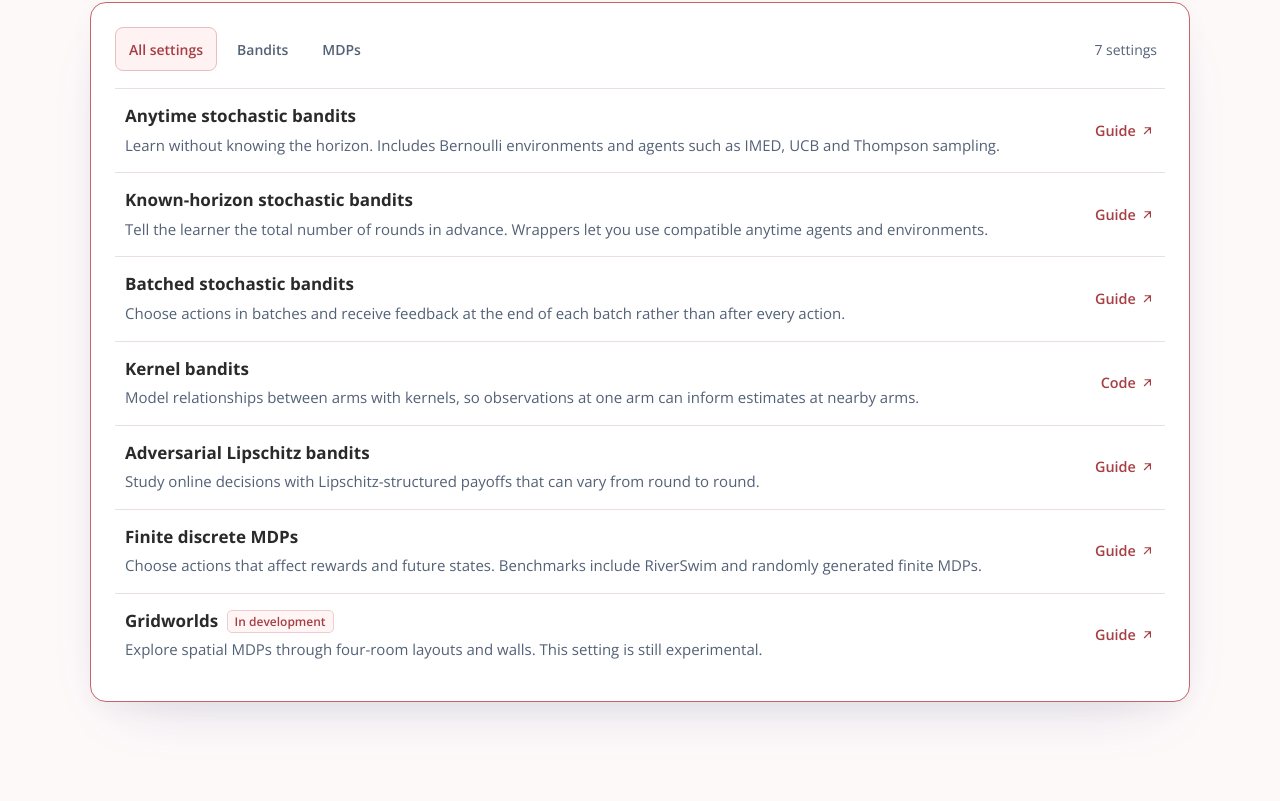
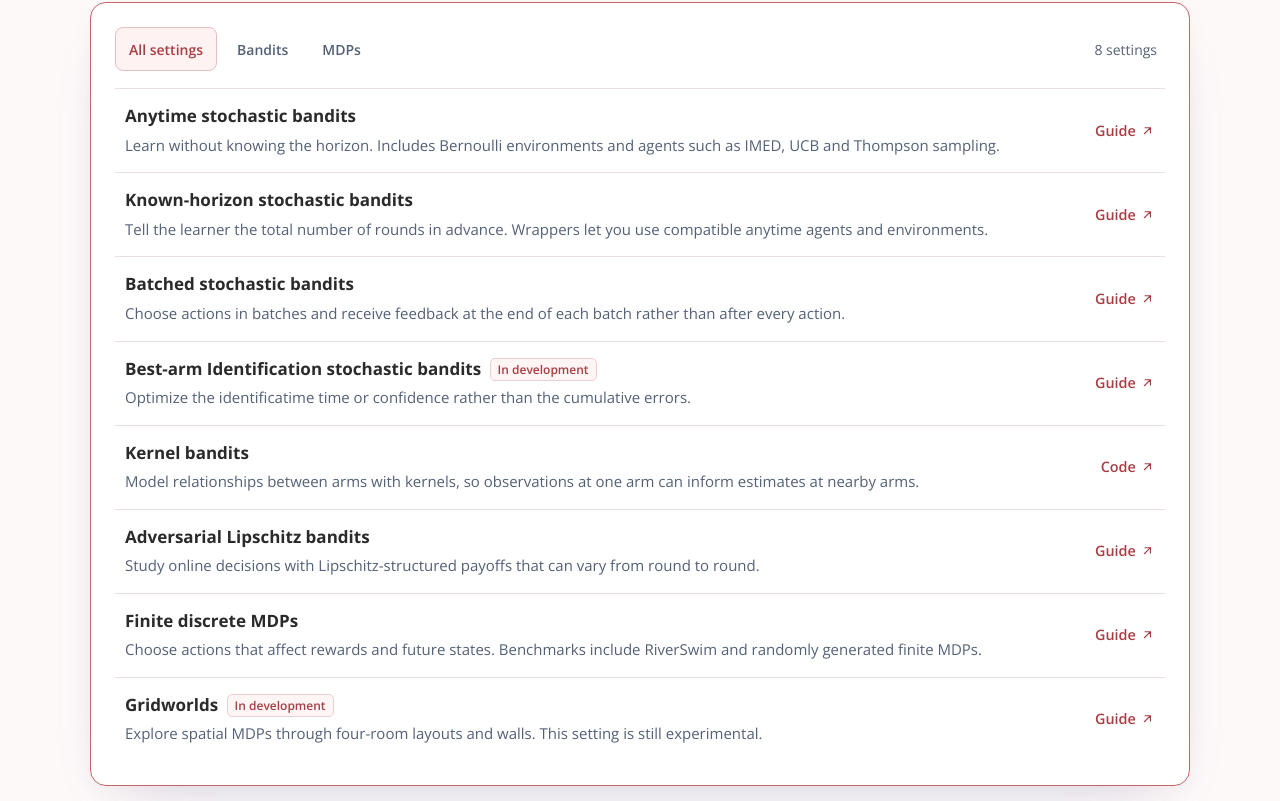
Before and after one commit to StatisticalRL/StatisticalRL.github.io, a plain HTML site: page index.html in a window 1280 px wide. Shown: the part 1735-2536 px from the top of the page. Drawn offline with Linux system fonts and the light colour scheme.

Commit message:
Add Best-arm Identification stochastic bandits section

```diff
--- a/index.html
+++ b/index.html
@@ -120,6 +120,10 @@
             <a class="text-link" href="https://statisticalrl.github.io/statrl/user_guide/batch.html" target="_blank" rel="noopener noreferrer" aria-label="Batched stochastic bandits guide">Guide <svg class="icon" aria-hidden="true"><use href="#icon-external"></use></svg></a>
           </li>
           <li data-family="bandit">
+            <div><h3>Best-arm Identification stochastic bandits <span class="status">In development</span></h3><p>Optimize the identificatime time or confidence rather than the cumulative errors.</p></div>
+            <a class="text-link" href="https://statisticalrl.github.io/statrl/user_guide/BAI" target="_blank" rel="noopener noreferrer" aria-label="BAI stochastic bandits guide">Guide <svg class="icon" aria-hidden="true"><use href="#icon-external"></use></svg></a>
+          </li>
+          <li data-family="bandit">
             <div><h3>Kernel bandits</h3><p>Model relationships between arms with kernels, so observations at one arm can inform estimates at nearby arms.</p></div>
             <a class="text-link" href="https://github.com/StatisticalRL/statrl/tree/main/src/statrl/settings/bandits/stochastic/kernel" target="_blank" rel="noopener noreferrer" aria-label="Kernel bandits source code">Code <svg class="icon" aria-hidden="true"><use href="#icon-external"></use></svg></a>
           </li>
```
